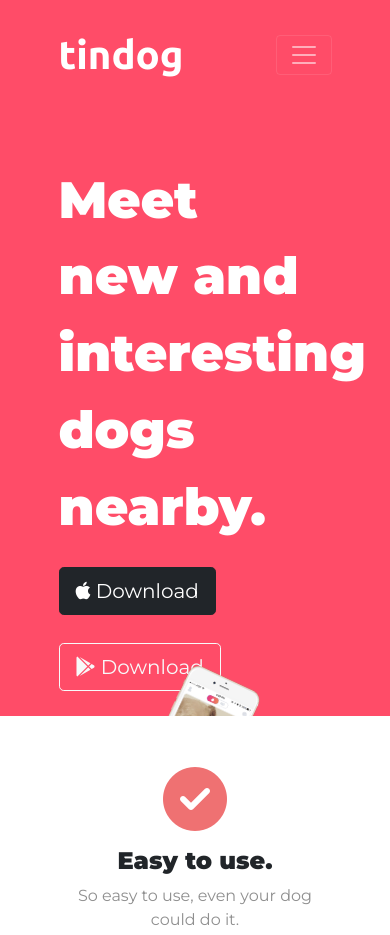
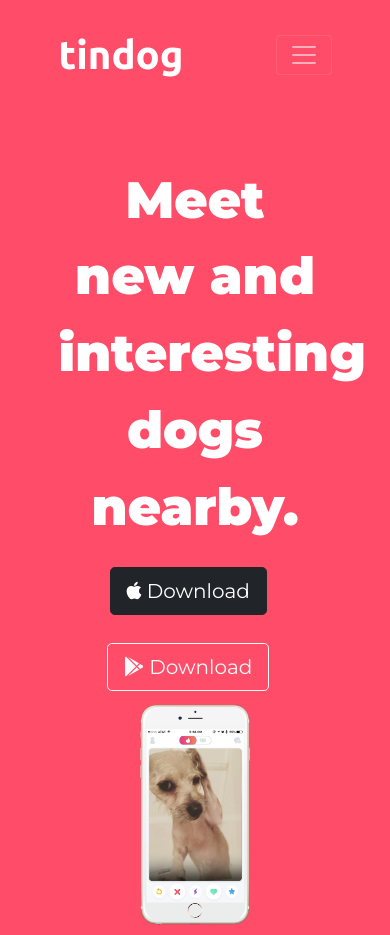
Before and after one commit to JoaoVSBraz/tindog, a plain HTML site: page index.html in a window 390 px wide. Shown: the top 935 px of the page. Drawn offline with nearby package versions, Linux system fonts and the light colour scheme.

Commit message:
:lipstick: Add media query to adjust title section for lower screen sizes

```diff
--- a/css/styles.css
+++ b/css/styles.css
@@ -149,3 +149,17 @@ h2 {
 .pricing {
     padding: 3% 2%;
 }
+
+@media (max-width: 992px) {
+
+    #title {
+        text-align: center;
+    }
+
+    .dog img {
+        position: static;
+        width: 40%;
+        transform: rotate(0);
+        margin-top: 0;
+    }
+}
```
